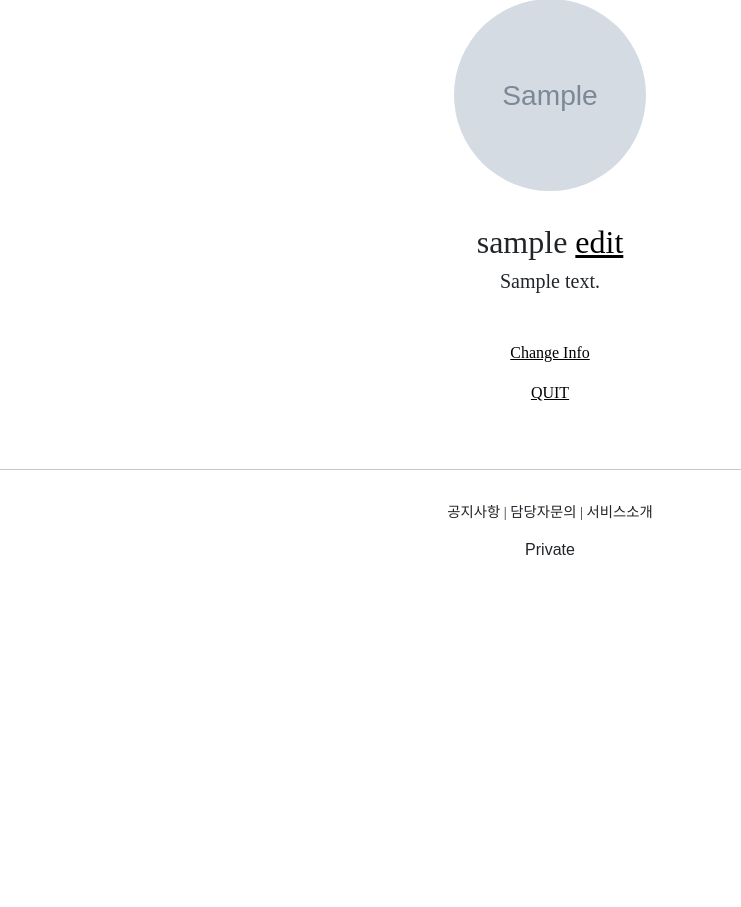
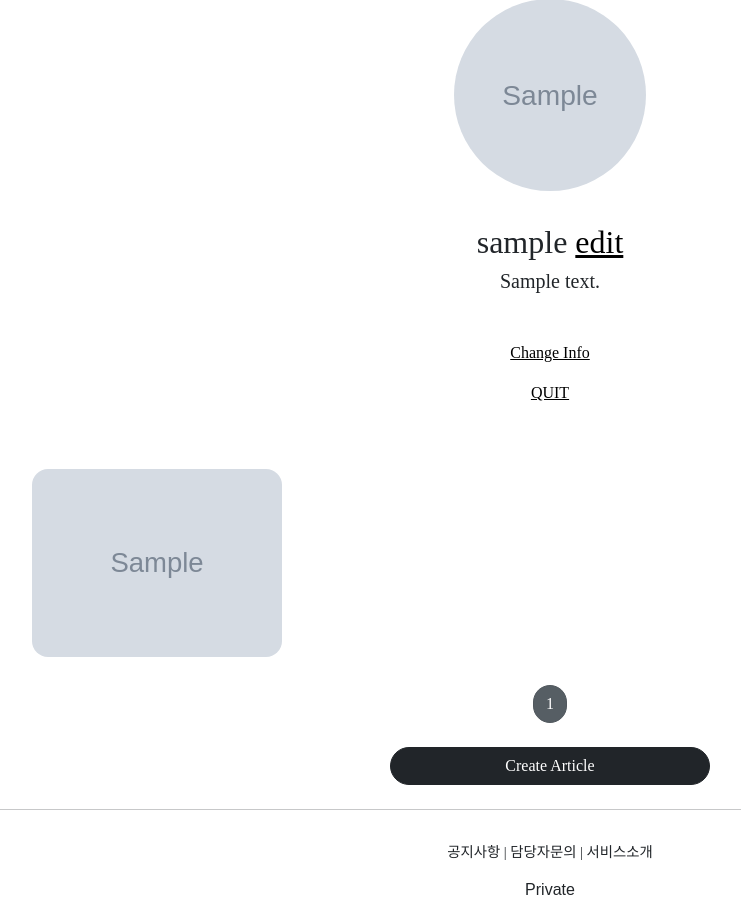
Before and after one commit to A540/pracprivate, a Django app: page /account/detail/1 in a window 1280 px wide. Shown: the part 232-1139 px from the top of the page, without its empty margins (90-831 px from the left). Before the commit the page ends 787 px from the top, so only its background shows below. Run offline with Django 5.2, Linux system fonts and the light colour scheme; a user stored in the database is signed in; tables that the repository leaves empty hold one stand-in row (values such as "Sample post"); grey boxes marked "Sample" are stand-in pictures; parts of the project's set-up code (start-up, migrations or seed data) failed here and were passed over; some libraries are stand-ins or nearby versions; some web fonts are replaced.

Commit message:
Django course 41 commit

```diff
--- a/accountapp/templates/accountapp/detail.html
+++ b/accountapp/templates/accountapp/detail.html
@@ -32,6 +32,7 @@
                 {% endif %}
             {% endif %}
 
+
             {% if target_user == user %}
                 <a href="{% url 'accountapp:update' pk=user.pk %}">
                     <p>
@@ -45,6 +46,10 @@
                 </a>
             {% endif %}
         </div>
+
+        <div>
+            {% include 'snippets/list_fragment.html' with article_list=object_list %}
+        </div>
     </div>
 
 {% endblock %}
--- a/accountapp/views.py
+++ b/accountapp/views.py
@@ -7,11 +7,12 @@ from django.shortcuts import render
 from django.urls import reverse, reverse_lazy
 from django.utils.decorators import method_decorator
 from django.views.generic import CreateView, UpdateView, DeleteView, DetailView
+from django.views.generic.list import MultipleObjectMixin
 
 from accountapp.decorators import account_ownership_required
 from accountapp.forms import AccountUpdateForm
 from accountapp.models import HelloWorld
-
+from articleapp.models import Article
 
 has_ownership = [account_ownership_required, login_required]
 
@@ -40,10 +41,16 @@ class AccountCreateView(CreateView):
     template_name = 'accountapp/create.html'
 
 
-class AccountDetailView(DetailView):
+class AccountDetailView(DetailView, MultipleObjectMixin):
     model = User
     context_object_name = 'target_user'
     template_name = 'accountapp/detail.html'
+
+    paginate_by = 25
+
+    def get_context_data(self, **kwargs):
+        object_list = Article.objects.filter(writer=self.get_object())
+        return super(AccountDetailView, self).get_context_data(object_list=object_list, **kwargs)
 
 
 @method_decorator(has_ownership, 'get')
--- a/articleapp/forms.py
+++ b/articleapp/forms.py
@@ -6,4 +6,4 @@ from articleapp.models import Article
 class ArticleCreationForm(ModelForm):
     class Meta:
         model = Article
-        fields = ['title', 'image', 'content']
+        fields = ['title', 'image', 'content', 'project']
--- a/articleapp/models.py
+++ b/articleapp/models.py
@@ -1,11 +1,16 @@
 from django.contrib.auth.models import User
 from django.db import models
+
+from projectapp.models import Project
+
 
 # Create your models here.
 
 
 class Article(models.Model):
     writer = models.ForeignKey(User, on_delete=models.SET_NULL, null=True, related_name='article')
+    project = models.ForeignKey(Project, on_delete=models.SET_NULL, null=True, related_name='project')
+
     title = models.CharField(max_length=200, null=True)
     image = models.ImageField(upload_to='articles/', null=False)
     content = models.TextField(null=True)
--- a/projectapp/templates/projectapp/detail.html
+++ b/projectapp/templates/projectapp/detail.html
@@ -15,6 +15,10 @@
             </h5>
 
         </div>
+
+        <div>
+            {% include 'snippets/list_fragment.html' with article_list=object_list %}
+        </div>
     </div>
 
 {% endblock %}
--- /dev/null
+++ b/templates/snippets/list_fragment.html
@@ -0,0 +1,54 @@
+{% load static %}
+
+    <style>
+
+        .container {
+            padding: 0;
+            margin: 0 auto;
+        }
+
+        .container a {
+            width: 45%;
+            max-width: 250px;
+
+        }
+
+        .container div {
+            display: flex;
+            justify-content: center;
+            align-items: center;
+            border-radius: 1rem;
+        }
+
+        .container img {
+            width: 100%;
+            border-radius: 1rem;
+        }
+    </style>
+
+
+    {% if article_list %}
+        <div class="container">
+            {% for article in article_list %}
+                <a href="{% url 'articleapp:detail' pk=article.pk %}">
+                    {% include 'snippets/card.html' with article=article %}
+                </a>
+            {% endfor %}
+        </div>
+        <script src="{% static 'js/magicgrid.js' %}"></script>
+    {% else %}
+        <div class="text-center">
+            <h1>Not Articles Yet!</h1>
+        </div>
+    {% endif %}
+
+    {% include 'snippets/pagination.html' with page_obj=page_obj %}
+
+
+    <div style="text-align: center">
+    {% if user.is_authenticated %}
+        <a href="{% url 'articleapp:create' %}" class="btn btn-dark rounded-pill col-3 m-2">
+            Create Article
+        </a>
+    {% endif %}
+    </div>
```
Also changed, not shown: projectapp/views.py (+9 -1 lines), articleapp/migrations/0002_article_project.py (added).
